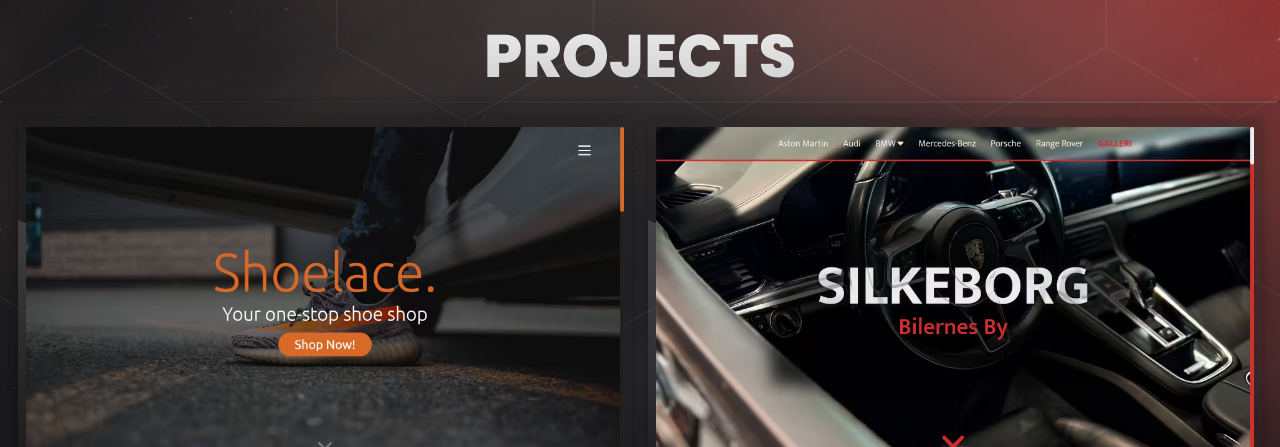
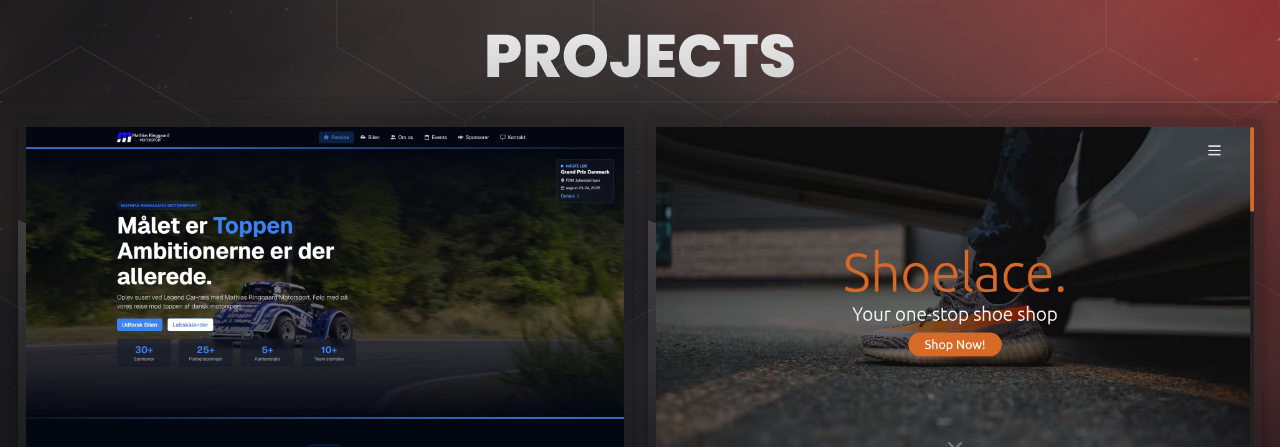
Before and after one commit to M1CK3Y-Official/Portfolio, a plain HTML site: page index.html in a window 1280 px wide. Shown: the part 950-1397 px from the top of the page. Drawn offline with Linux system fonts and the light colour scheme.

Commit message:
Update index.html

```diff
--- a/index.html
+++ b/index.html
@@ -74,6 +74,10 @@
 		<h2>Projects</h2>
 
             <div class="projects">
+
+                <div class="item">
+                    <a href="/"><img class="content" src="assets/projects/MathiasRinggaardMotorsport-sc1.avif" srcset="assets/projects/MathiasRinggaardMotorsport-sc1.avif 1x, assets/projects/MathiasRinggaardMotorsport-sc2.avif 0.75x, assets/projects/MathiasRinggaardMotorsport-sc3.avif 0.50x, assets/projects/MathiasRinggaardMotorsport-sc4.avif 0.25x" alt="Mathias Ringgaard Motorsport Project"></a>
+                </div>
 
                 <div class="item">
                     <a href="https://m1ck3y-official.github.io/Shoelace/" target="_blank"><img class="content" src="assets/projects/Shoelace-sc4.avif" srcset="assets/projects/Shoelace-sc1.avif 1x, assets/projects/Shoelace-sc2.avif 0.75x, assets/projects/Shoelace-sc3.avif 0.50x, assets/projects/Shoelace-sc4.avif 0.25x" alt="Shoelace. Project"></a>
```
